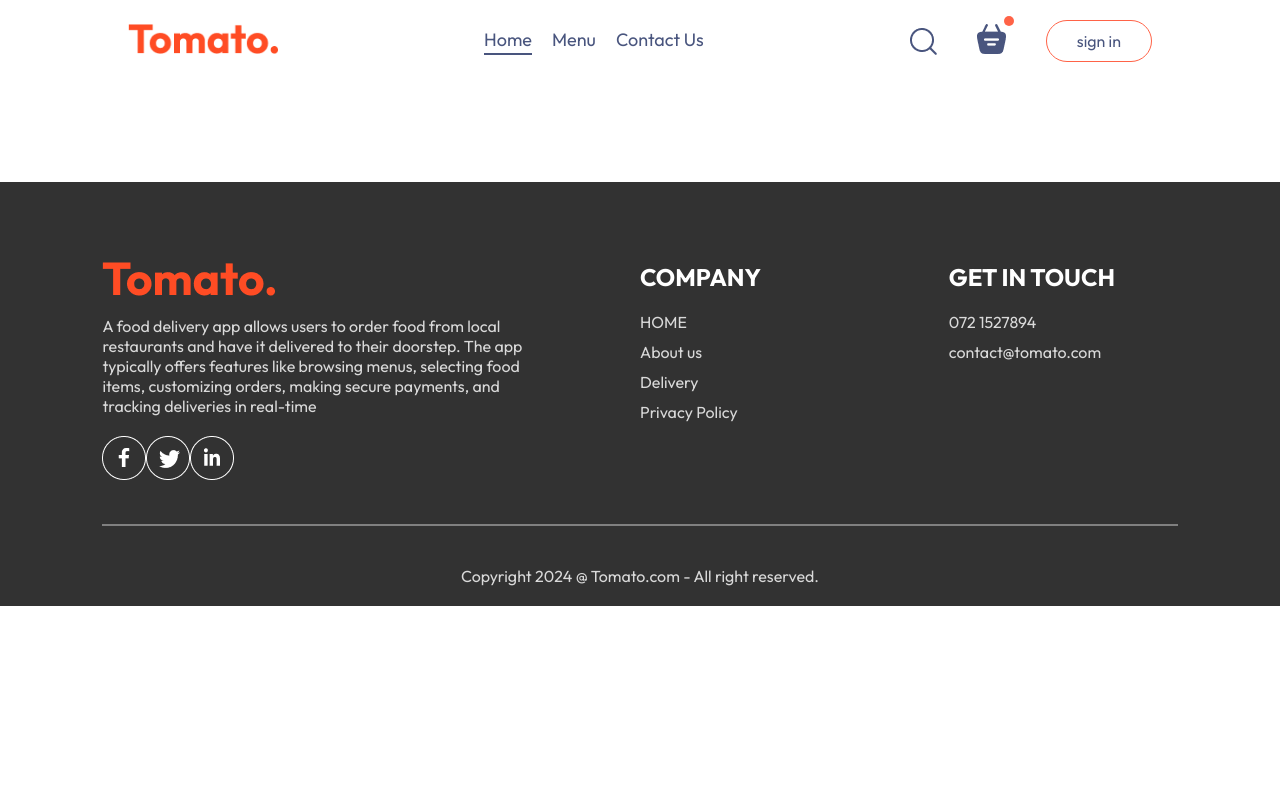
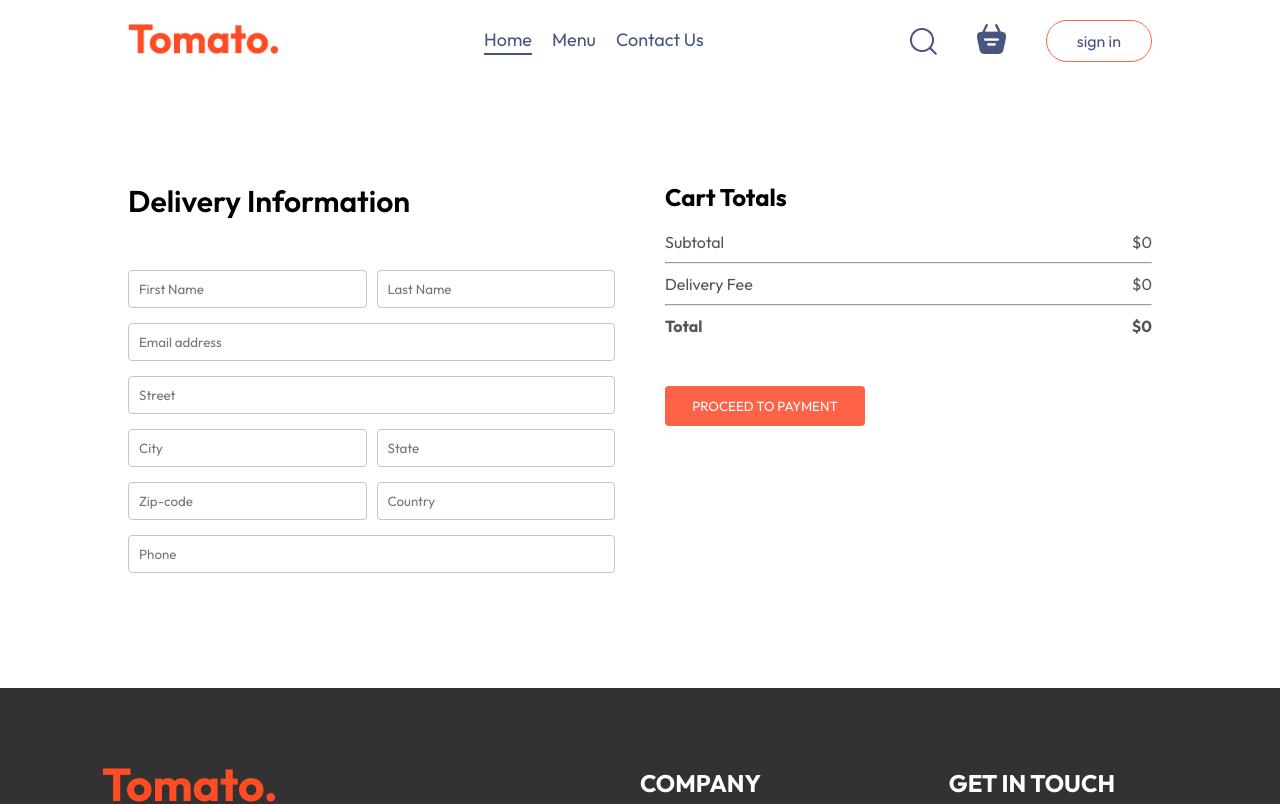
Before and after one commit to ShaniGamage/FoodDelivery, a React (Create React App) app in the folder food_delivery/: page /order in a window 1280 px wide. Shown: the top 804 px of the page. Built offline with nearby package versions, Linux system fonts and the light colour scheme.

Commit message:
front-end complete

```diff
--- a/food_delivery/src/components/Navbar/Navbar.jsx
+++ b/food_delivery/src/components/Navbar/Navbar.jsx
@@ -1,11 +1,14 @@
-import React, { useState } from 'react'
+import React, { useContext, useState } from 'react'
 import './navbar.css'
 import { assets } from '../../frontend_assets/assets'
 import {Link} from 'react-router-dom'
+import { StoreContext } from '../../Context/StoreContext'
 
 const Navbar = ({setShowLogin}) => {
 
   const [menu,setMenu] = useState("home");
+
+  const {getTotalCartAmount} = useContext(StoreContext);
 
   return (
     <div className='navbar'>
@@ -21,7 +24,7 @@
             <img src={assets.search_icon} alt='search-icon'></img>
             <div className='navbar-search-icon'>
                 <Link to='/cart'><img src={assets.basket_icon} alt=''></img></Link>
-                <div className='dot'></div>
+                <div className={getTotalCartAmount()===0?"":"dot"}></div>
             </div>
             <button onClick={()=>setShowLogin(true)}>sign in</button>
         </div>
--- a/food_delivery/src/pages/Cart/Cart.jsx
+++ b/food_delivery/src/pages/Cart/Cart.jsx
@@ -1,11 +1,13 @@
 import React, { useContext } from 'react'
 import './cart.css'
 import { StoreContext } from '../../Context/StoreContext'
+import { useNavigate } from 'react-router-dom';
 
 const Cart = () => {
 
 
   const{cartItems,food_list,removeFromCart, getTotalCartAmount} = useContext(StoreContext);
+  const navigate = useNavigate();
 
   return (
     <div className='cart'>
@@ -51,18 +53,19 @@
 
             <div className='cart-total-details'>
               <p>Delivery Fee</p>
-              <p>${2}</p>
+              <p>${getTotalCartAmount()===0?0:2}</p>
             </div>
             <hr/>
 
             <div className='cart-total-details'>
               <b>Total</b>
-              <b>${getTotalCartAmount()+2}</b>
+              <b>${getTotalCartAmount()===0?0:getTotalCartAmount()+2}</b>
             </div>
 
           </div>
-          <button>PROCEED TO CHECKOUT</button>
+          <button onClick={()=>navigate('/order')}>PROCEED TO CHECKOUT</button>
         </div>
+
         <div className='cart-promocode'>
           <div>
             <p>If you have promocode, Enter it here</p>
--- a/food_delivery/src/pages/PlaceOrder/PlaceOrder.jsx
+++ b/food_delivery/src/pages/PlaceOrder/PlaceOrder.jsx
@@ -1,9 +1,66 @@
-import React from 'react'
+import React, { useContext } from 'react'
 import './placeorder.css'
+import { StoreContext } from '../../Context/StoreContext'
 
 const PlaceOrder = () => {
+
+
+  const{getTotalCartAmount} = useContext(StoreContext)
+
   return (
     <div>
+      <form className='place-order'>
+        <div className='place-order-left'>
+          <p className='title'>Delivery Information</p>
+          <div className='multi-fields'>
+            <input type='text' placeholder='First Name'></input>
+            <input type='text' placeholder='Last Name'></input>
+          </div>
+
+          <input type='email' placeholder='Email address'></input>
+          <input type='text' placeholder='Street'></input>
+
+          <div className='multi-fields'>
+            <input type='text' placeholder='City'></input>
+            <input type='text' placeholder='State'></input>
+          </div>
+
+          <div className='multi-fields'>
+            <input type='text' placeholder='Zip-code'></input>
+            <input type='text' placeholder='Country'></input>
+          </div>
+
+          <input type='text' placeholder='Phone'></input>
+        </div>
+
+
+        <div className='place-order-right'>
+        <div className='cart-total'>
+          <h2>Cart Totals</h2>
+          <div>
+          <div className='cart-total-details'>
+              <p>Subtotal</p>
+              <p>${getTotalCartAmount()}</p>
+            </div>
+            <hr/>
+
+            <div className='cart-total-details'>
+              <p>Delivery Fee</p>
+              <p>${getTotalCartAmount()===0?0:2}</p>
+            </div>
+            <hr/>
+
+            <div className='cart-total-details'>
+              <b>Total</b>
+              <b>${getTotalCartAmount()===0?0:getTotalCartAmount()+2}</b>
+            </div>
+
+          </div>
+          <button >PROCEED TO PAYMENT</button>
+        </div>
+
+        </div>
+      </form>
 
     </div>
   )
--- a/food_delivery/src/pages/PlaceOrder/placeorder.css
+++ b/food_delivery/src/pages/PlaceOrder/placeorder.css
@@ -0,0 +1,41 @@
+.place-order{
+    display: flex;
+    align-items: start;
+    justify-content: space-between;
+    gap: 50px;
+    margin-top: 100px;
+}
+
+.place-order-left{
+    width: 100%;
+    max-width: max(30%,500px);
+}
+
+.place-order-left .title{
+    font-size: 30px;
+    font-weight: 600;
+    margin-bottom: 50px;
+}
+
+.place-order-left input{
+    margin-bottom: 15px;
+    width: 100%;
+    padding: 10px;
+    border: 1px solid #c5c5c5;
+    border-radius: 4px;
+    outline-color: tomato;
+}
+
+ .place-order-left .multi-fields{
+    display: flex;
+    gap: 10px;
+}
+
+.place-order-right{
+    width: 100%;
+    max-width: max(40%,500px);
+}
+
+.place-order .cart-total button{
+    margin-top: 30px;
+}
```
